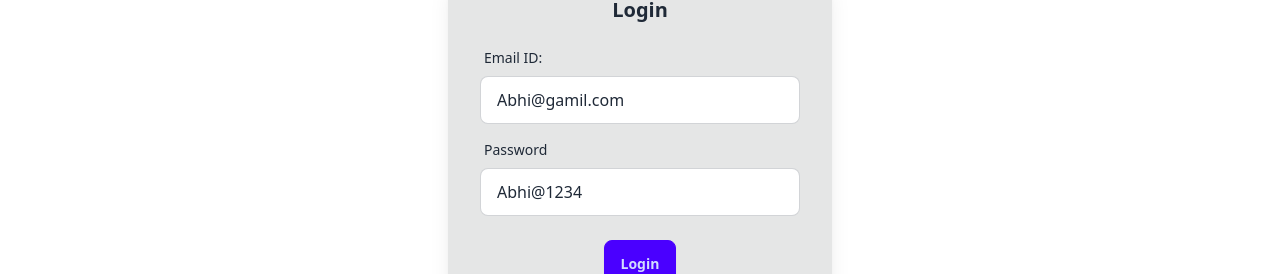
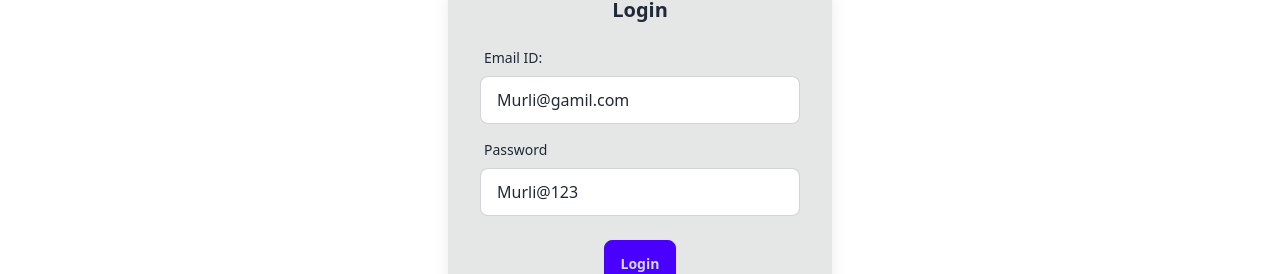
Before and after one commit to Mohdfaraz21/DevConnect-web, a React (Vite) app: page /login in a window 1280 px wide. Shown: the part 140-414 px from the top of the page. Built offline with nearby package versions, Linux system fonts and the light colour scheme; no server answers.

Commit message:
fixing login issue

```diff
--- a/src/components/Login.jsx
+++ b/src/components/Login.jsx
@@ -6,8 +6,8 @@ import { useNavigate } from "react-router-dom";
 import { BASE_URL } from "../utils/constants";
 
 const Login = () => {
-  const [emailId, setEmailId] = useState("Abhi@gamil.com");
-  const [password, setPassword] = useState("Abhi@1234");
+  const [emailId, setEmailId] = useState("Murli@gamil.com");
+  const [password, setPassword] = useState("Murli@123");
   const [error, setError] = useState("");
   const dispatch = useDispatch();
   const navigate = useNavigate();
```
